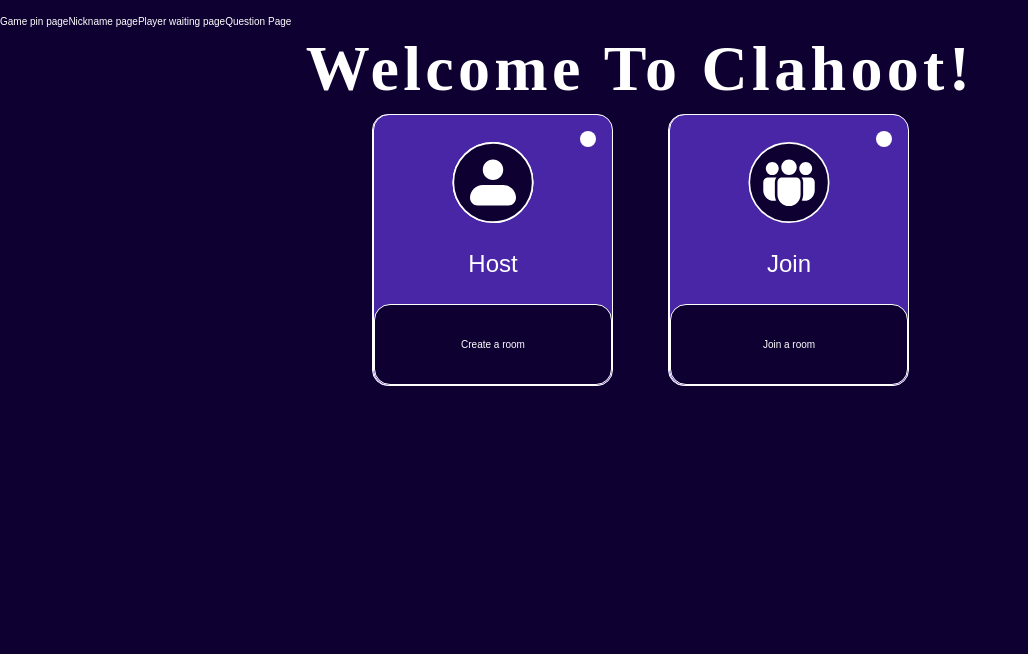
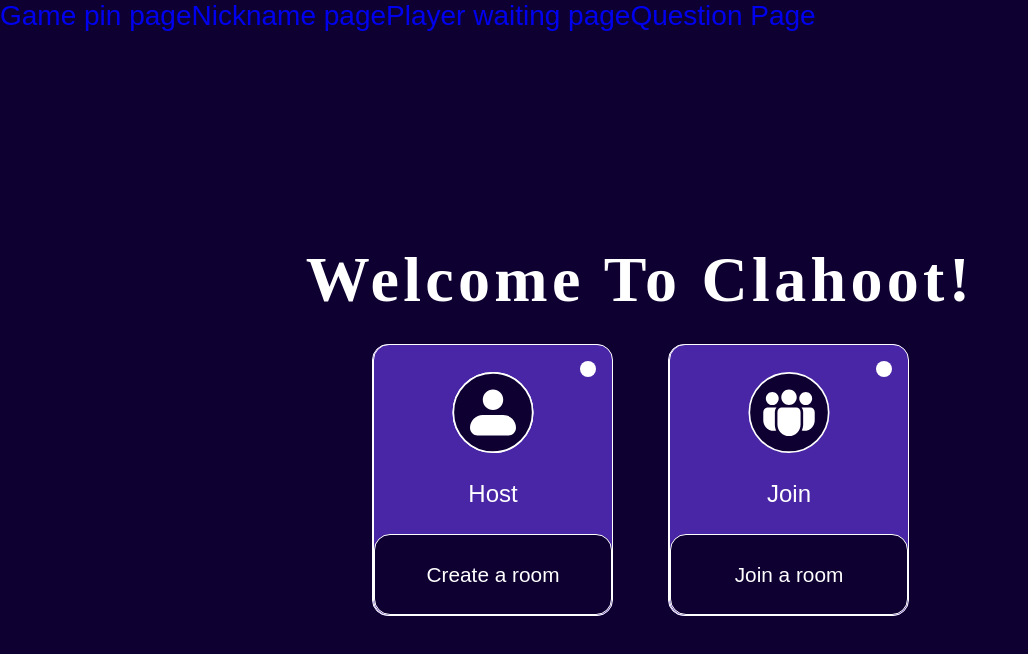
Before and after one commit to mr-funtor/class-kahoot, a React (Vite) app: page / in a window 1280 px wide. Shown: the top 654 px of the page, without its empty margins (0-1028 px from the left). Built offline with nearby package versions, Linux system fonts and the light colour scheme; a web font is replaced by a local one.

Commit message:
final-home-page-commit

```diff
--- a/src/index.css
+++ b/src/index.css
@@ -22,3 +22,7 @@ body {
   -ms-overflow-style: none;
   scrollbar-width: none;
 }
+
+a {
+  text-decoration: none;
+}
--- a/src/pages/homePage/Home.jsx
+++ b/src/pages/homePage/Home.jsx
@@ -1,5 +1,5 @@
 import { Link } from "react-router-dom";
-import style from "./Homepage.module.css";
+import styles from "./Homepage.module.css";
 import { logo, icon, iconTwo } from "../../assets";
 
 const Home = () => {
@@ -22,29 +22,26 @@ const Home = () => {
 
   return (
     <>
-      <div className={style.home}>
-        <h1 className={style.head}>Welcome To Clahoot!</h1>
-        <div className={style.cardDiv}>
+      <div className={styles.parent}>
+        <div className={styles.home}>
+          <h1 className={styles.head}>Welcome To Clahoot!</h1>
+          <div className={styles.cardDiv}>
             {cardItems.map((cards, index) => {
               return (
-              <Link key={index} to={cards.linkto} className={style.theCards}>
-                <div className={style.theCards}  {...cards}>
-                  <div className={style.iconDiv}>
-                    <div className={style.circle}> </div>
+                <Link key={index} to={cards.linkto} className={styles.theCards}>
+                  <div className={styles.theCards}  {...cards}>
+                    <div className={styles.iconDiv}>
+                      <div className={styles.circle}> </div>
                     </div>
-
-                  <div className={style.imageDiv}>
+                    <div className={styles.imageDiv}>
                       <img src={cards.image} alt="" />
                     </div>
-
-                  <div className={style.user}>
+                    <div className={styles.user}>
                       <p>{cards.user}</p>
                     </div>
-
-                  <div className={style.link}>
+                    <div className={styles.cardBottom}>
                       <p>{cards.text}</p>
                     </div>
-
                     </div>
                   <div/>
                 </Link>
@@ -52,6 +49,7 @@ const Home = () => {
             })}
           </div>
         </div>
+      </div>
     </>
   );
 };
--- a/src/pages/homePage/Homepage.module.css
+++ b/src/pages/homePage/Homepage.module.css
@@ -1,10 +1,18 @@
+.parent {
+  width: 100vw;
+  height: 100vh;
+  display: grid;
+  place-items: center;
+}
+
 .home {
   display: flex;
   flex-direction: column;
-  gap: 0.5rem;
+  gap: 2rem;
   align-items: center;
-  height: 100%;
-  place-content: center;
+  height: fit-content;
+  width: fit-content;
+  margin: auto;
 }
 
 .theCards {
@@ -27,7 +35,7 @@
   gap: 3.5rem;
 }
 
-.link {
+.cardBottom {
   background-color: hsla(256, 96%, 10%, 1);
   width: 100%;
   height: 30%;
@@ -39,9 +47,9 @@
   border-radius: 1rem;
 }
 
-a {
+.cardBottom  {
   text-decoration: none;
-  font-size: 10px;
+  font-size: 1.3rem;
   color: hsla(0, 0%, 100%, 1);
 }
 
@@ -84,6 +92,8 @@ a {
   height: 30%;
 }
 
+
+
 .imageDiv img {
   height: 100%;
   width: 100%;
@@ -94,23 +104,32 @@ a {
   font-size: 1.5rem;
   display: flex;
   justify-content: center;
+  color: #fff;
   align-items: center;
 }
 
 .head {
   font-size: 4rem;
+  line-height: 1;
   letter-spacing: 0.27rem;
 }
 
 @media screen and (max-width: 515px) {
   .cardDiv {
     flex-direction: column;
+    gap: 1.5rem;
   }
 
-  .App {
+  .home {
     flex-direction: column !important;
     align-items: center;
     align-content: center;
     justify-content: center;
+    gap: 2rem;
+  }
+
+  .head {
+    font-size: 3rem;
+    letter-spacing: 0.2rem;
   }
 }
```
Lines whose indentation alone changed are shown as unchanged.
